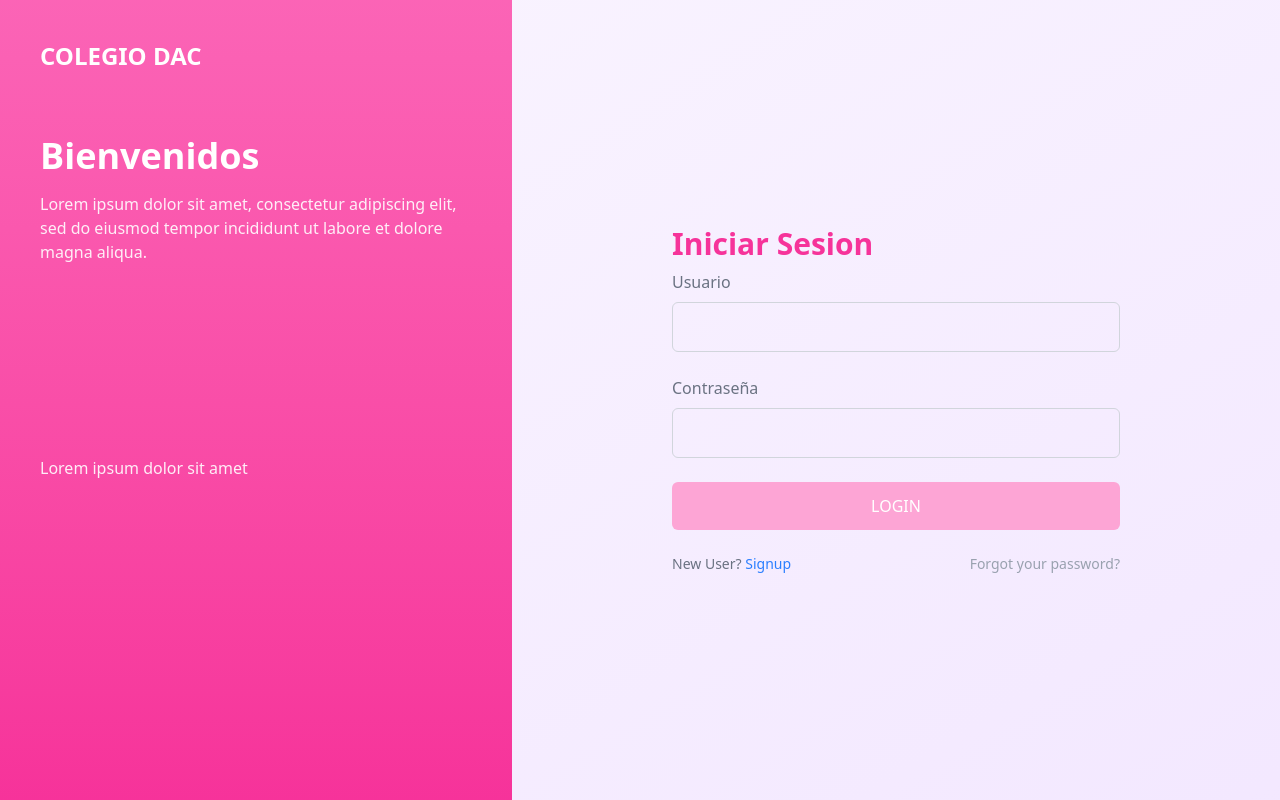
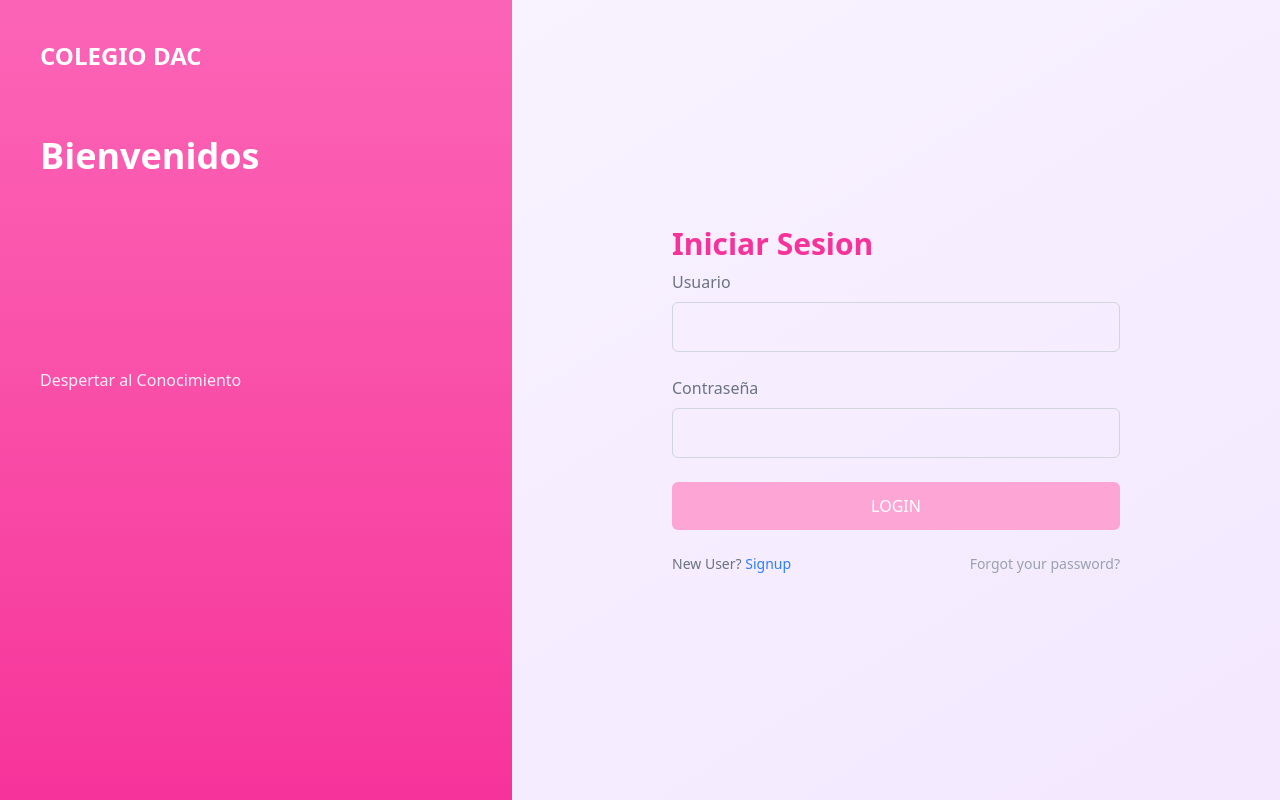
Before and after one commit to Mikelitom/personal_dacpa, a Next.js app: page /login in a window 1280 px wide. Built offline with nearby package versions, Linux system fonts and the light colour scheme.

Commit message:
Update page.tsx

```diff
--- a/src/app/login/page.tsx
+++ b/src/app/login/page.tsx
@@ -44,13 +44,11 @@ export default function Login() {
           <h1 className="text-4xl font-bold mb-4">Bienvenidos</h1>
 
           <p className="mb-8 opacity-90">
-            Lorem ipsum dolor sit amet, consectetur adipiscing elit,
-            sed do eiusmod tempor incididunt ut labore et dolore
-            magna aliqua.
+
           </p>
 
           <div className="mt-auto pt-40">
-            <p className="opacity-90">Lorem ipsum dolor sit amet</p>
+            <p className="opacity-90">Despertar al Conocimiento</p>
           </div>
         </div>
       </div>
```
